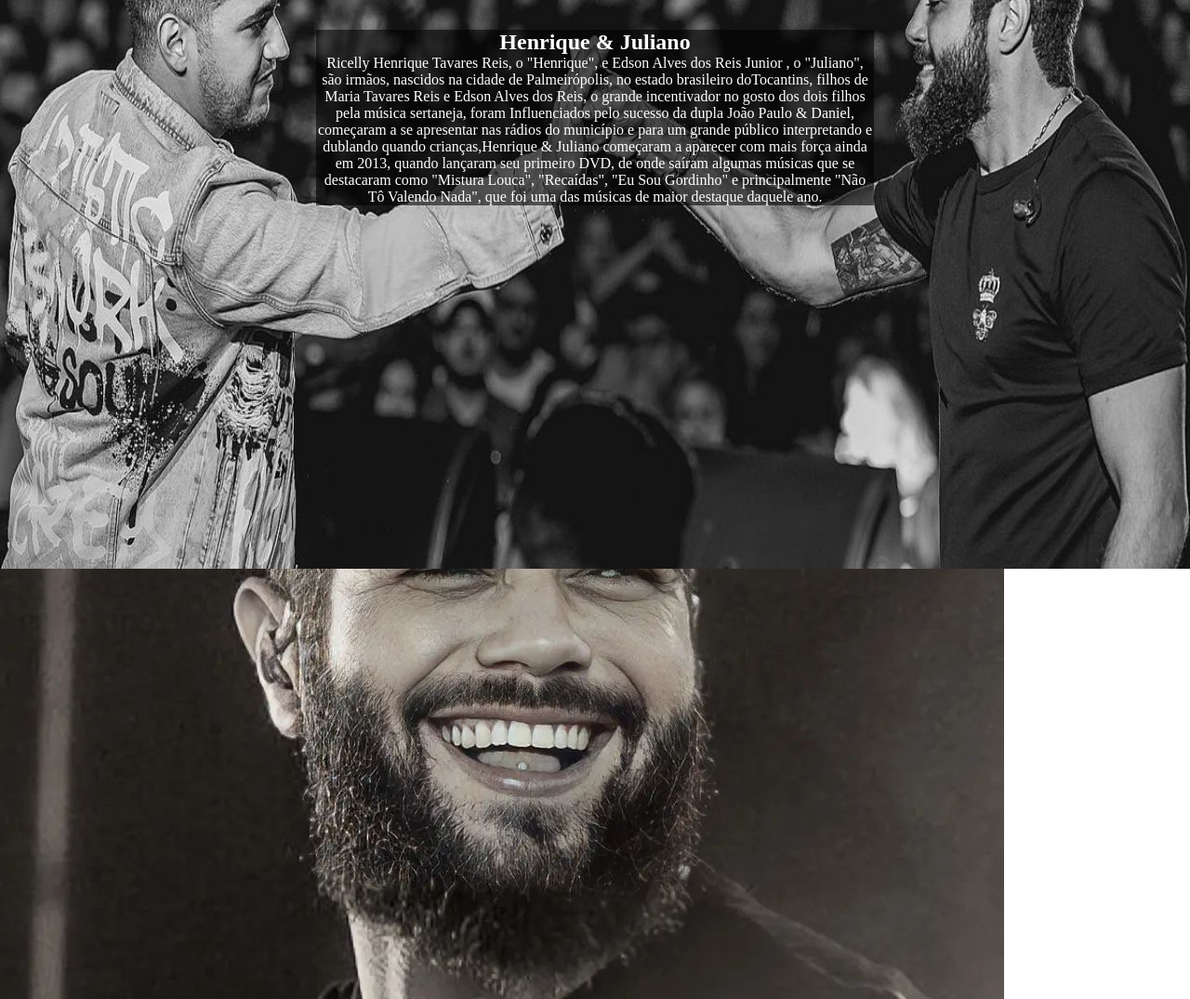
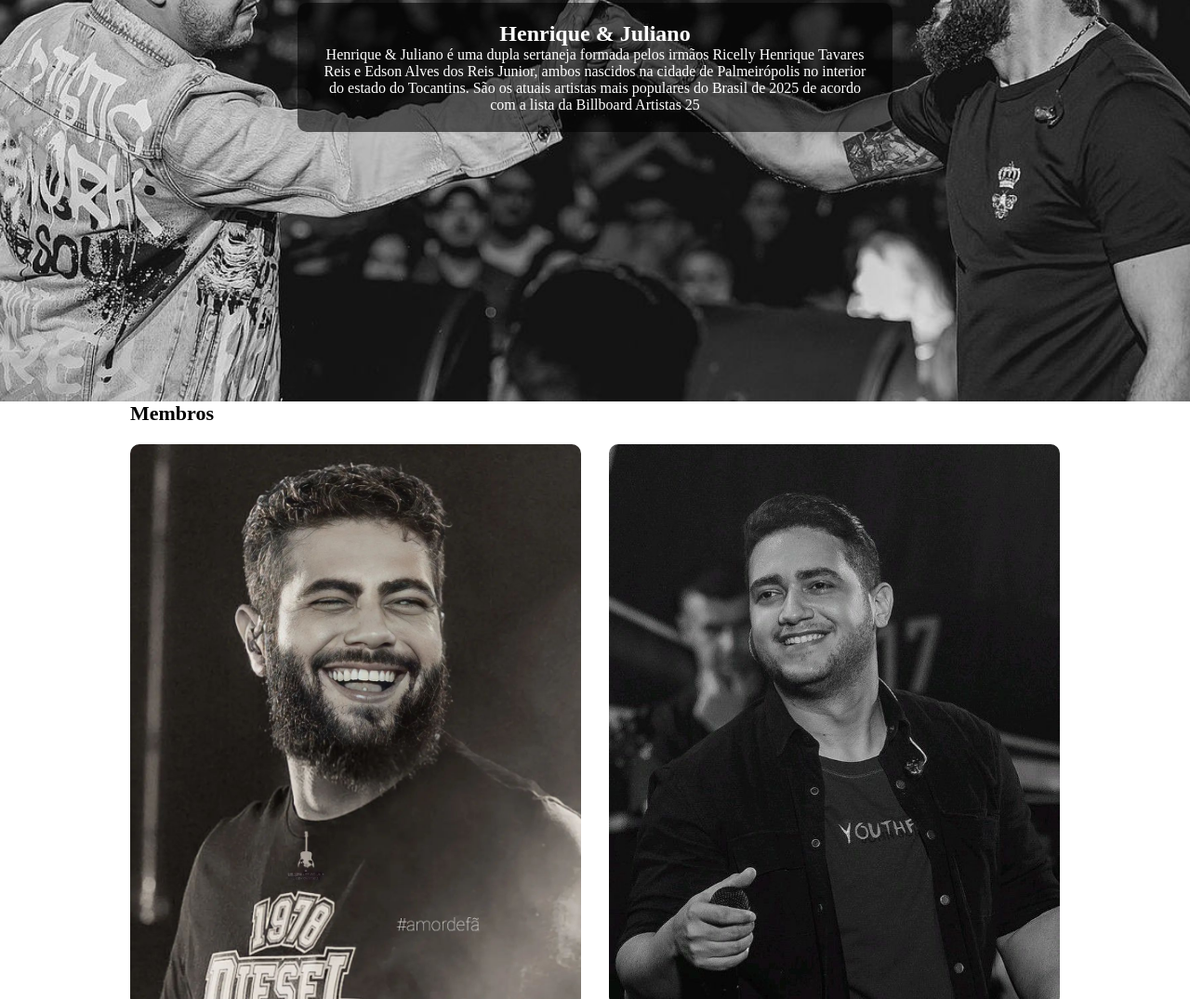
Before and after one commit to alicw1304/henrique-juliano, a plain HTML site: page index.html in a window 1280 px wide. Shown: the part 388-1463 px from the top of the page at 93% size. Drawn offline with Linux system fonts and the light colour scheme.

Commit message:
criar membros

```diff
--- a/index.html
+++ b/index.html
@@ -7,41 +7,51 @@
     <title>H&J</title>
     <link rel="stylesheet" href="style.css">
 </head>
+
+<body>
     <header>
-    <img src="imagens/logo.png" alt=".">
+        <img src="imagens/logo.png" alt="Logo H&J">
         <nav>
-        <a href="#">Inicio</a>
+            <a href="#">Início</a>
             <a href="#">História</a>
-        <a href="#">Albuns</a>
-
+            <a href="#">Álbuns</a>
         </nav>
     </header>
 
     <div class="comeco">
-    <div class="foto"><img src="imagens/foto1.jpg" alt=""></div>
         <div class="texto">
             <h2>Henrique & Juliano</h2>
-        <p>Ricelly Henrique Tavares Reis, o "Henrique", e Edson Alves dos Reis Junior , o "Juliano", são irmãos,
-            nascidos na cidade de Palmeirópolis, no estado brasileiro doTocantins, filhos de Maria Tavares Reis e Edson
-            Alves dos Reis, o grande incentivador no gosto dos dois filhos pela música sertaneja, foram Influenciados
-            pelo sucesso da dupla João Paulo & Daniel, começaram a se apresentar nas rádios do município e para um
-            grande público interpretando e dublando quando crianças,Henrique & Juliano começaram a aparecer com mais
-            força ainda em 2013, quando lançaram seu primeiro DVD, de onde saíram algumas músicas que se destacaram como
-            "Mistura Louca", "Recaídas", "Eu Sou Gordinho" e principalmente "Não Tô Valendo Nada", que foi uma das
-            músicas de maior destaque daquele ano.</p>
+            <p>
+                Henrique & Juliano é uma dupla sertaneja formada pelos irmãos Ricelly Henrique Tavares Reis e Edson Alves dos Reis Junior, ambos nascidos na cidade de Palmeirópolis no interior do estado do Tocantins. São os atuais artistas mais populares do Brasil de 2025 de acordo com a lista da Billboard Artistas 25
             </p>
         </div>
     </div>
-<div class="membros">
-    <div class="henrique">
-        <img src="imagens/henrique.jpg" alt="">
-        <h2>Henrique</h2>
-        <p>Ricelly Henrique Tavares Reis, conhecido como Henrique nasceu no dia 23 de Maio de 1989, começou a cantar com
-            o irmão aos 17 anos, influenciados pelo pai, que sempre foi um grande incentivador e amante da música
-            sertaneja.</p>
+
+    <section class="membros">
+        <h2>Membros</h2>
+        <div class="cards">
+            <div class="card">
+                <img src="imagens/henrique.jpg" alt="n">
+                <p>
+                    <strong>Henrique:</strong>
+                    Ricelly Henrique Tavares Reis, conhecido como Henrique nasceu no dia 23 de Maio de 1989, começou a
+                    cantar com o irmão aos 17 anos, influenciados pelo pai, que sempre foi um grande incentivador e
+                    amante da música sertaneja.
+                </p>
+            </div>
+
+            <div class="card">
+                <div class="juliano"></div>
+                <p>
+                    <strong>Juliano:</strong>
+                    Ricelly Henrique Tavares Reis, conhecido como Henrique nasceu no dia 23 de Maio de 1989, começou a
+                    cantar com o irmão aos 17 anos, influenciados pelo pai, que sempre foi um grande incentivador e
+                    amante da música sertaneja.
+                </p>
             </div>
         </div>
-
-<body>
+        </div>
+    </section>
+</body>
 
 </html>
--- a/style.css
+++ b/style.css
@@ -11,7 +11,7 @@
 
     img {
         height: 100px;
-        width: 100%px;
+        width: 100px; /* corrigido */
         margin-left: 80px;
     }
 }
@@ -25,38 +25,71 @@
         color: #fff;
         text-decoration: none;
         display: flex;
-
     }
 }
 
 .comeco {
     position: relative;
     display: flex;
-    height: 100%;
     justify-content: center;
+    align-items: center;
+    min-height: 90vh; /* ocupa a tela */
+    text-align: center;
 
-    .foto {
-        position: absolute;
-        z-index: 1;
-
-        img {
-            height: 900px;
-            width: 100%;
-        }
-    }
+    background-image: url("imagens/foto1.jpg");
+    background-size: cover;
+    background-position: center;
+    background-repeat: no-repeat;
 
     .texto {
         z-index: 2;
         color: #fff;
         max-width: 600px;
         background: rgba(0, 0, 0, 0.575);
-        text-align: center;
-        margin-top: 20rem;
+        padding: 20px;
+        border-radius: 10px;
     }
 }
 
 .membros {
-    display: flex;
-    margin-top: 16px;
-    justify-content: space-around;
+  max-width: 1000px;
+  margin: auto;
+
+ h2 {
+  font-size: 22px;
+  font-weight: bold;
+  margin-bottom: 20px;
 }
+
+.cards {
+  display: flex;
+  gap: 30px;
+  flex-wrap: wrap;
+}
+
+.card {
+  flex: 1;
+  min-width: 300px;
+}
+
+.card img {
+  width: 100%;
+  height: auto;
+  border-radius: 10px;
+
+}
+
+.card p {
+  margin-top: 10px;
+  font-size: 15px;
+  line-height: 1.4;
+}
+.juliano{
+    background-image: url(imagens/JULIANO.jpg);
+    height: 605px;
+    border-radius: 10px;
+    width: 100%;
+    object-fit: cover;
+    background-size: cover;
+}
+}
```
Also changed, not shown: imagens/JULIANO.jpg (added). Lines whose indentation alone changed are shown as unchanged.
